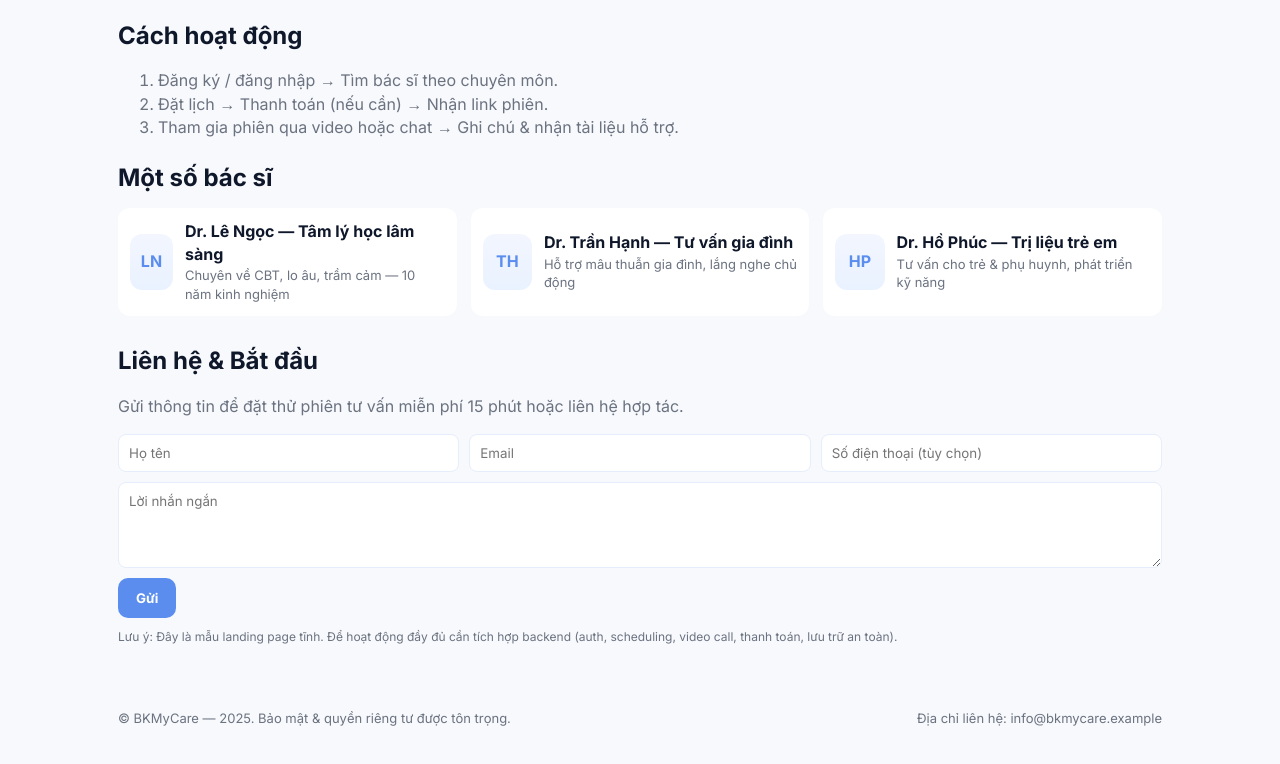
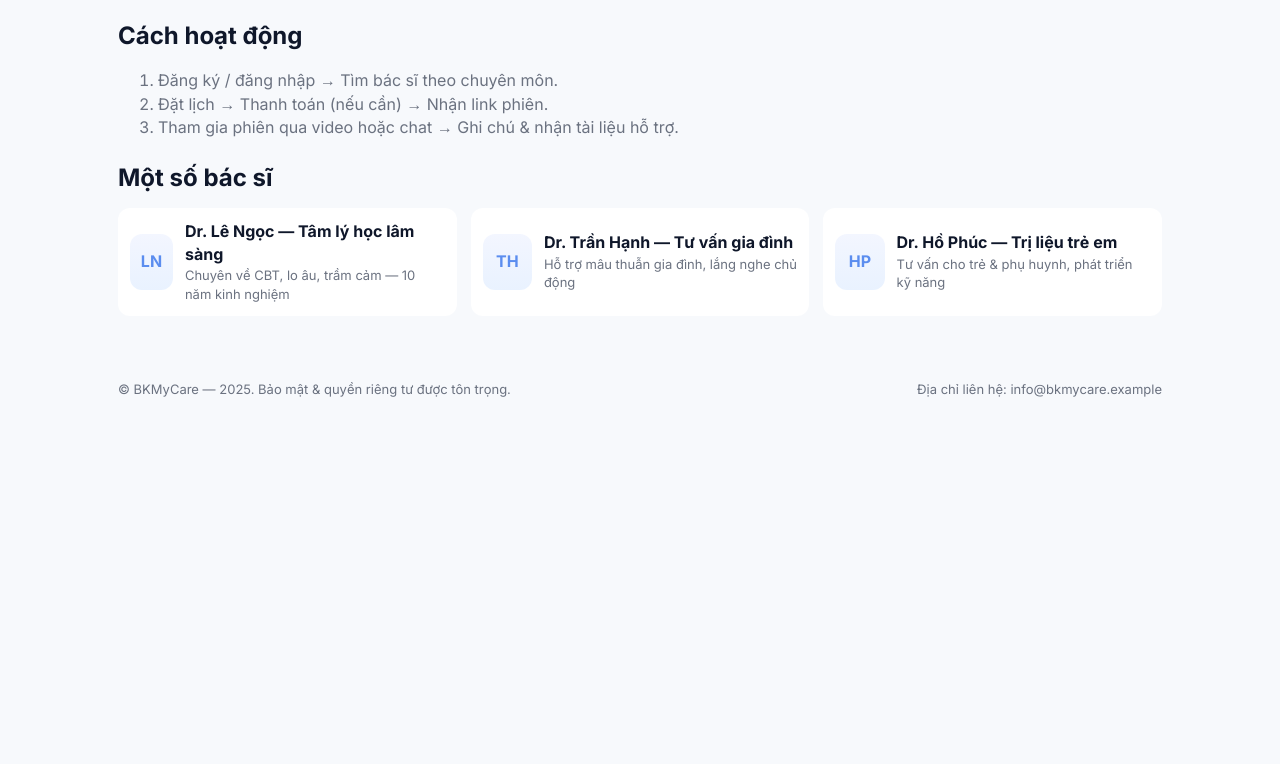
Before and after one commit to L02-Manifest-Team/BKMyCare-Page-, a plain HTML site: page index.html in a window 1280 px wide. Shown: the part 796-1560 px from the top of the page. After the commit the page ends 1251 px from the top, so only its background shows below. Drawn offline with Linux system fonts and the light colour scheme.

Commit message:
Update index.html

```diff
--- a/index.html
+++ b/index.html
@@ -57,7 +57,7 @@
     <main>
       <section class="hero">
         <div class="hero-left">
-          <h1>BKMyCare — Nền tảng kết nối bạn với bác sĩ tư vấn tâm lý trực tiếp</h1>
+          <h1>BKMyCare — DÀNH RIÊNG CHO SINH VIÊN BÁCH KHOA HCM</h1>
           <p class="lead">Tìm chuyên gia phù hợp, đặt lịch hẹn an toàn và trò chuyện qua video hoặc chat — nhanh, kín đáo, được hỗ trợ bởi đội ngũ chuyên nghiệp.</p>
 
           <a class="cta" href="#contact">Bắt đầu tư vấn</a>
@@ -153,20 +153,7 @@
         </div>
       </section>
 
-      <section id="contact" style="margin-top:28px">
-        <h2 style="margin:12px 0">Liên hệ & Bắt đầu</h2>
-        <p style="color:var(--muted)">Gửi thông tin để đặt thử phiên tư vấn miễn phí 15 phút hoặc liên hệ hợp tác.</p>
 
-        <form onsubmit="event.preventDefault();alert('Form demo — kết nối backend để xử lý.');" style="display:flex;flex-wrap:wrap;gap:10px;margin-top:12px">
-          <input placeholder="Họ tên" required style="flex:1;min-width:220px;padding:10px;border-radius:8px;border:1px solid #e6eefc" />
-          <input placeholder="Email" required style="flex:1;min-width:220px;padding:10px;border-radius:8px;border:1px solid #e6eefc" />
-          <input placeholder="Số điện thoại (tùy chọn)" style="flex:1;min-width:220px;padding:10px;border-radius:8px;border:1px solid #e6eefc" />
-          <textarea placeholder="Lời nhắn ngắn" style="flex-basis:100%;padding:10px;border-radius:8px;border:1px solid #e6eefc" rows="4"></textarea>
-          <button class="cta" style="border:none">Gửi</button>
-        </form>
-
-        <p style="font-size:12px;color:var(--muted);margin-top:10px">Lưu ý: Đây là mẫu landing page tĩnh. Để hoạt động đầy đủ cần tích hợp backend (auth, scheduling, video call, thanh toán, lưu trữ an toàn).</p>
-      </section>
 
     </main>
 
```
